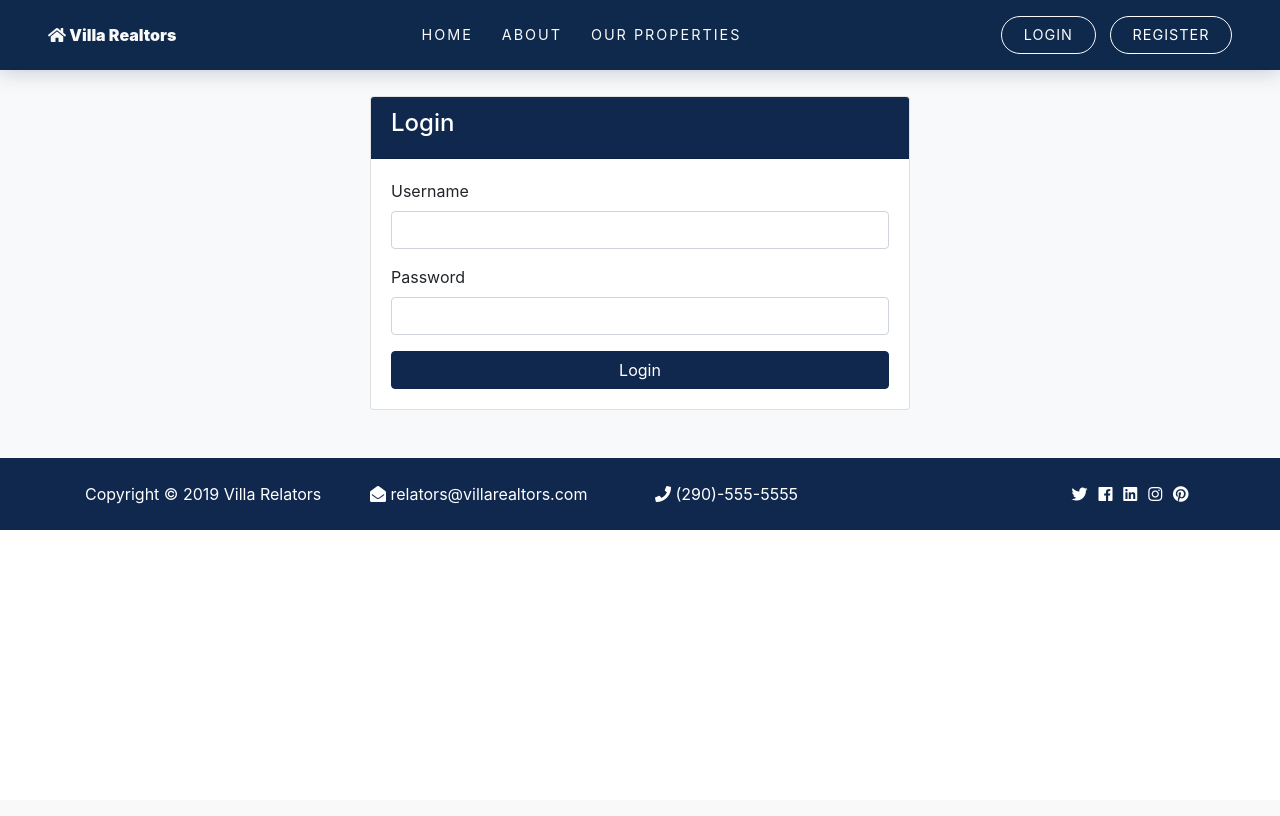
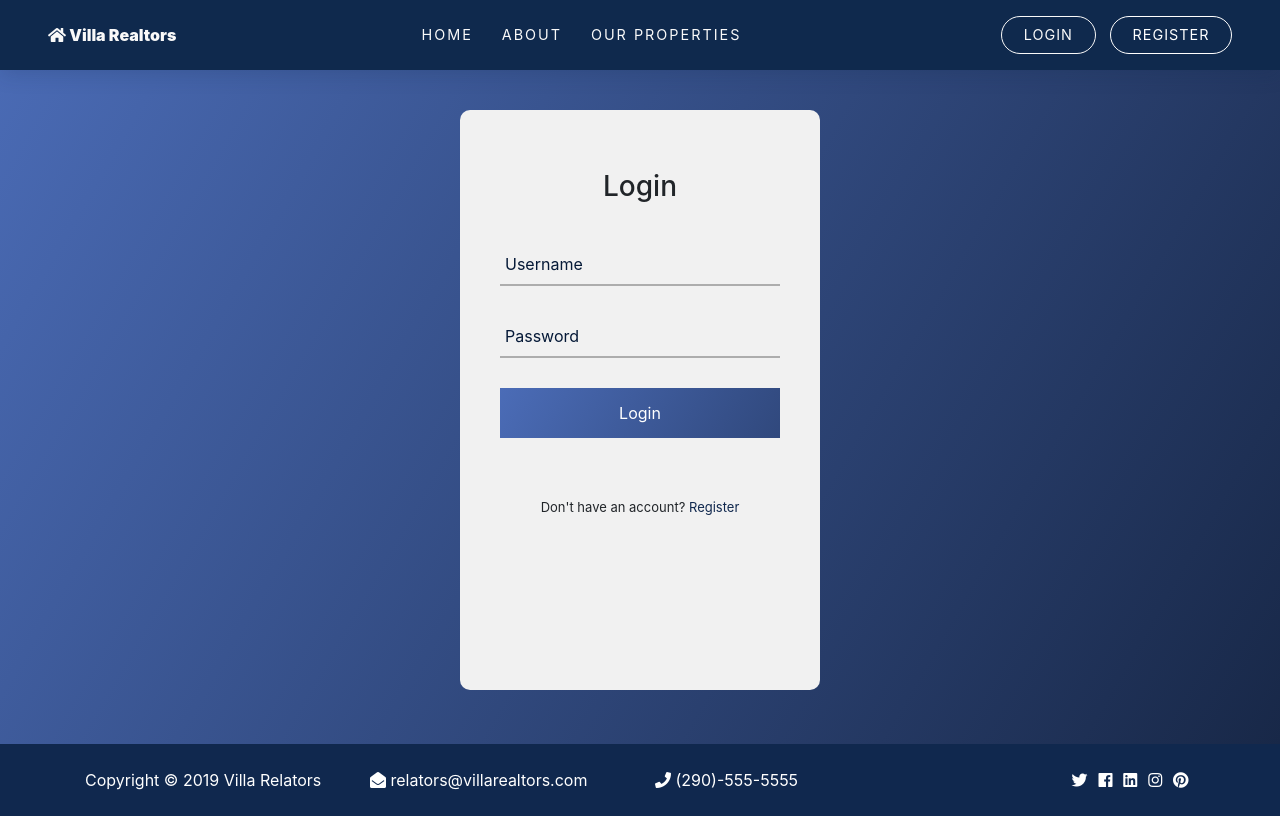
Before and after one commit to gatemadavid/realesttateapp, a Django app: page /accounts/login in a window 1280 px wide. Before the commit the page ends 530 px from the top, so only its background shows below. Run offline with Django 3.2, Linux system fonts and the light colour scheme; some libraries are stand-ins or nearby versions.

Commit message:
change login form

```diff
--- a/templates/accounts/login.html
+++ b/templates/accounts/login.html
@@ -1,50 +1,30 @@
 {% extends 'base.html' %}
 {% block title %} | Login {% endblock %}
- {% block content %}
-<section id="login" class="bg-light py-5">
-  <div class="container">
-    <div class="row">
-      <div class="col-md-6 mx-auto">
-        <div class="card animated shake slow mt-5">
-          <div class="card-header bg-primary text-white">
-            <h4>Login</h4>
-          </div>
-          <div class="card-body">
-               <!-- alerts -->
-               {% include 'partials/_alerts.html' %}
-            <form action="{% url 'login' %}" method="POST">
-                {% csrf_token %}
-              <div class="form-group">
-                <label for="username">Username</label>
-                <input
-                  type="text"
-                  name="username"
-                  class="form-control"
-                  required
-                />
-              </div>
+{% block content %}
+<section id="form-area">
+  {% include 'partials/_alerts.html' %}
+  <form class="login-form" action="{% url 'login' %}" method="POST">
+    {% csrf_token %}
+    <h3>Login</h3>
 
-              <div class="form-group">
-                <label for="password2">Password</label>
-                <input
-                  type="password"
-                  name="password"
-                  class="form-control"
-                  required
-                />
-              </div>
+    <div class="txtb">
+      <input type="text" name="username" required>
+      <span data-placeholder="Username"></span>
+    </div>
 
-              <input
-                type="submit"
-                value="Login"
-                class="btn btn-primary btn-block"
-              />
-            </form>
-          </div>
-        </div>
-      </div>
+    <div class="txtb">
+      <input type="password" name="password" required>
+      <span data-placeholder="Password"></span>
     </div>
-  </div>
+
+    <input type="submit" class="logbtn" value="Login">
+
+    <div class="bottom-text">
+      Don't have an account? <a href="{% url 'register' %}">Register</a>
+    </div>
+  </form>
+
 </section>
 
+
 {% endblock %}
```
